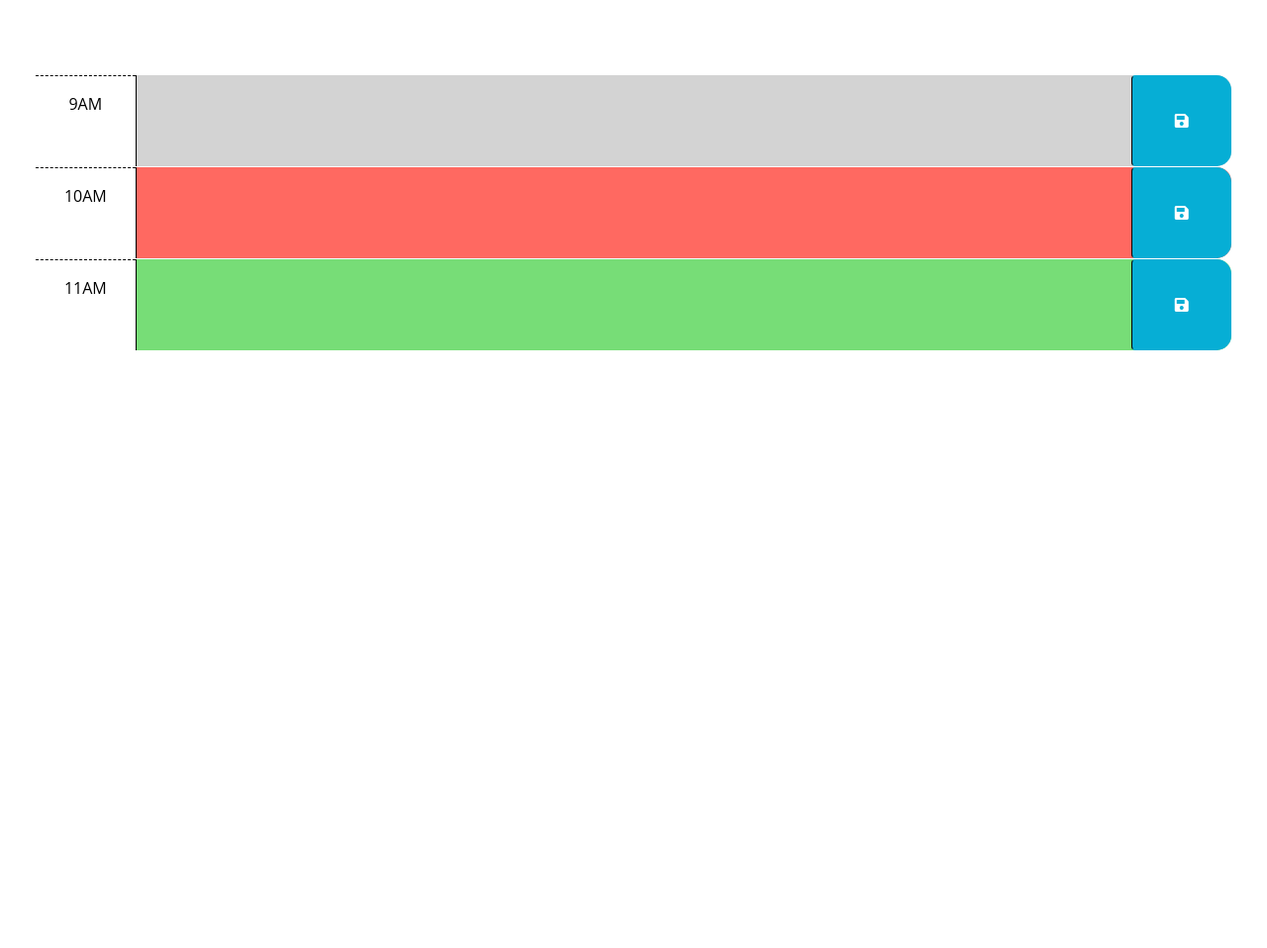
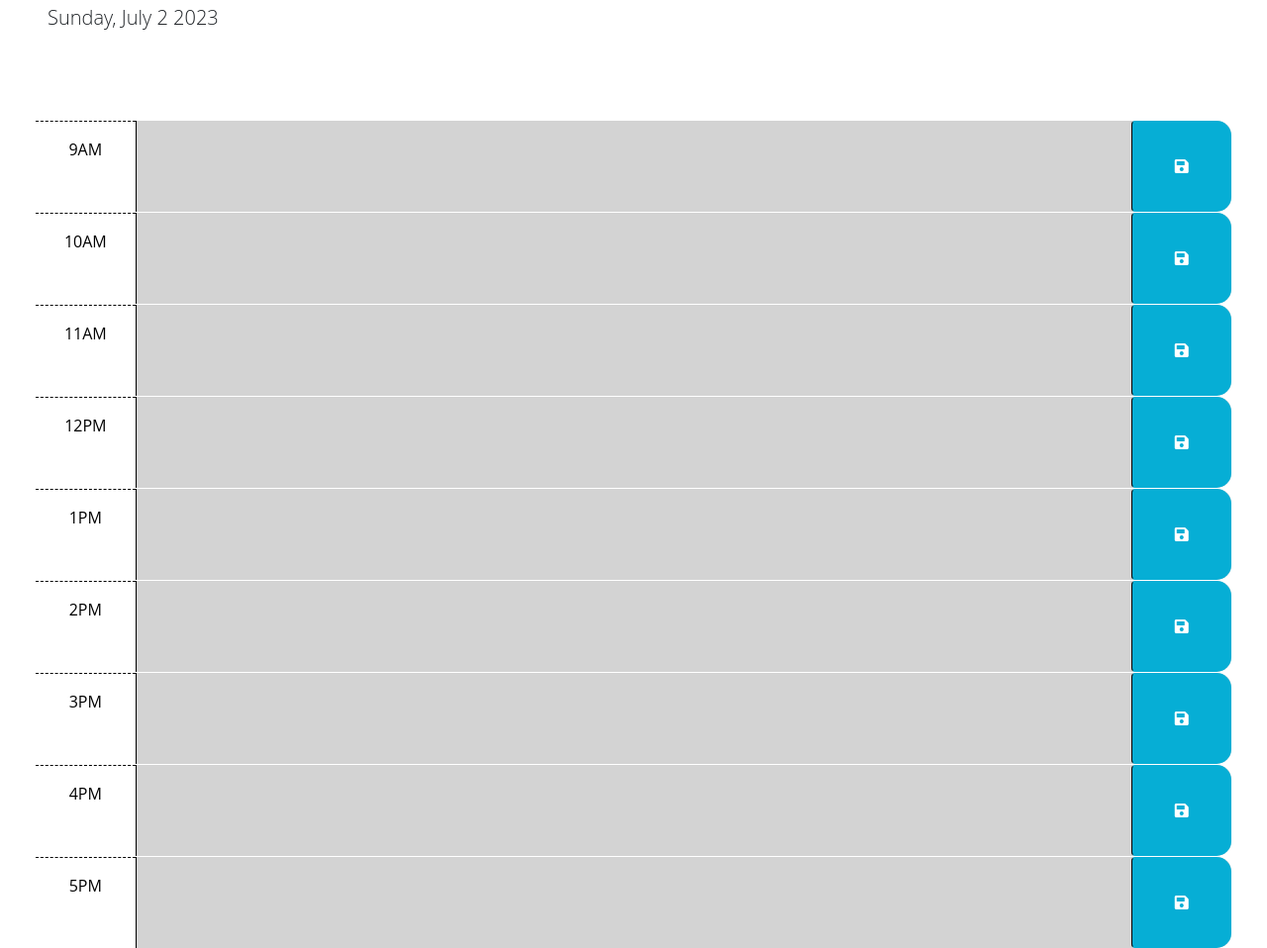
Before and after one commit to vini3076/Work-day-scheduler, a plain HTML site: page index.html in a window 1280 px wide. Shown: the part 176-1134 px from the top of the page at 99% size. Before the commit the page ends 800 px from the top, so only its background shows below. Drawn offline with nearby package versions, Linux system fonts and the light colour scheme.

Commit message:
added listener

```diff
--- a/index.html
+++ b/index.html
@@ -42,7 +42,7 @@
         -->
 
       <!-- Example of a past time block. The "past" class adds a gray background color. -->
-      <div id="hour-9" class="row time-block past">
+      <div id="hour-9" class="row time-block">
         <div class="col-2 col-md-1 hour text-center py-3">9AM</div>
         <textarea class="col-8 col-md-10 description" rows="3"> </textarea>
         <button class="btn saveBtn col-2 col-md-1" aria-label="save">
@@ -51,7 +51,7 @@
       </div>
 
       <!-- Example of a present time block. The "present" class adds a red background color. -->
-      <div id="hour-10" class="row time-block present">
+      <div id="hour-10" class="row time-block">
         <div class="col-2 col-md-1 hour text-center py-3">10AM</div>
         <textarea class="col-8 col-md-10 description" rows="3"> </textarea>
         <button class="btn saveBtn col-2 col-md-1" aria-label="save">
@@ -60,13 +60,62 @@
       </div>
 
       <!-- Example of a future time block. The "future" class adds a green background color. -->
-      <div id="hour-11" class="row time-block future">
+      <div id="hour-11" class="row time-block">
         <div class="col-2 col-md-1 hour text-center py-3">11AM</div>
         <textarea class="col-8 col-md-10 description" rows="3"> </textarea>
         <button class="btn saveBtn col-2 col-md-1" aria-label="save">
           <i class="fas fa-save" aria-hidden="true"></i>
         </button>
       </div>
+
+      <div id="hour-12" class="row time-block">
+        <div class="col-2 col-md-1 hour text-center py-3">12PM</div>
+        <textarea class="col-8 col-md-10 description" rows="3"> </textarea>
+        <button class="btn saveBtn col-2 col-md-1" aria-label="save">
+          <i class="fas fa-save" aria-hidden="true"></i>
+        </button>
+      </div>
+
+      <div id="hour-13" class="row time-block">
+        <div class="col-2 col-md-1 hour text-center py-3">1PM</div>
+        <textarea class="col-8 col-md-10 description" rows="3"> </textarea>
+        <button class="btn saveBtn col-2 col-md-1" aria-label="save">
+          <i class="fas fa-save" aria-hidden="true"></i>
+        </button>
+      </div>
+
+      <div id="hour-14" class="row time-block">
+        <div class="col-2 col-md-1 hour text-center py-3">2PM</div>
+        <textarea class="col-8 col-md-10 description" rows="3"> </textarea>
+        <button class="btn saveBtn col-2 col-md-1" aria-label="save">
+          <i class="fas fa-save" aria-hidden="true"></i>
+        </button>
+      </div>
+
+      <div id="hour-15" class="row time-block">
+        <div class="col-2 col-md-1 hour text-center py-3">3PM</div>
+        <textarea class="col-8 col-md-10 description" rows="3"> </textarea>
+        <button class="btn saveBtn col-2 col-md-1" aria-label="save">
+          <i class="fas fa-save" aria-hidden="true"></i>
+        </button>
+      </div>
+
+      <div id="hour-16" class="row time-block">
+        <div class="col-2 col-md-1 hour text-center py-3">4PM</div>
+        <textarea class="col-8 col-md-10 description" rows="3"> </textarea>
+        <button class="btn saveBtn col-2 col-md-1" aria-label="save">
+          <i class="fas fa-save" aria-hidden="true"></i>
+        </button>
+      </div>
+
+      <div id="hour-17" class="row time-block">
+        <div class="col-2 col-md-1 hour text-center py-3">5PM</div>
+        <textarea class="col-8 col-md-10 description" rows="3"> </textarea>
+        <button class="btn saveBtn col-2 col-md-1" aria-label="save">
+          <i class="fas fa-save" aria-hidden="true"></i>
+        </button>
+      </div>
+
     </div>
 
     <script src="https://cdnjs.cloudflare.com/ajax/libs/jquery/3.2.1/jquery.min.js"></script>
--- a/script.js
+++ b/script.js
@@ -2,14 +2,51 @@
 // the code isn't run until the browser has finished rendering all the elements
 // in the html.
 $(function () {
-  // TODO: Add a listener for click events on the save button. This code should
+
+  // TODO: Add code to display the current date in the header of the page.
+  var currentDate = dayjs().format("dddd, MMMM D YYYY") ;
+  $("#currentDay").text(currentDate);
+  console.log(currentDate);
+
+  var currentHour = dayjs().hour();
+  console.log(currentHour);
+
+  // TODO: Add code to apply the past, present, or future class to each time
+  $(".time-block").each(function() {
+    var hourId = parseInt($(this).attr("id").split("-")[1]);
+
+    if(hourId < currentHour){
+      console.log(hourId);
+      $(this).addClass("past");
+      $(this).removeClass("future");
+      $(this).removeClass("present");
+    }
+    else if (hourId === currentHour){
+      $(this).addClass("present");
+      $(this).removeClass("future");
+      $(this).removeClass("past");
+    }
+
+    else if (hourId > currentHour){
+      $(this).addClass("future");
+      $(this).removeClass("past");
+      $(this).removeClass("present");
+    }
+
+  })
+
+});
+// TODO: Add a listener for click events on the save button. This code should
   // use the id in the containing time-block as a key to save the user input in
   // local storage. HINT: What does `this` reference in the click listener
   // function? How can DOM traversal be used to get the "hour-x" id of the
   // time-block containing the button that was clicked? How might the id be
   // useful when saving the description in local storage?
   //
-  // TODO: Add code to apply the past, present, or future class to each time
+  $(".savBtn").on("click", function(){
+    var eventAdded = $(this).sibilings(".description").value
+  })
+
   // block by comparing the id to the current hour. HINTS: How can the id
   // attribute of each time-block be used to conditionally add or remove the
   // past, present, and future classes? How can Day.js be used to get the
@@ -19,5 +56,3 @@ $(function () {
   // the values of the corresponding textarea elements. HINT: How can the id
   // attribute of each time-block be used to do this?
   //
-  // TODO: Add code to display the current date in the header of the page.
-});
```
